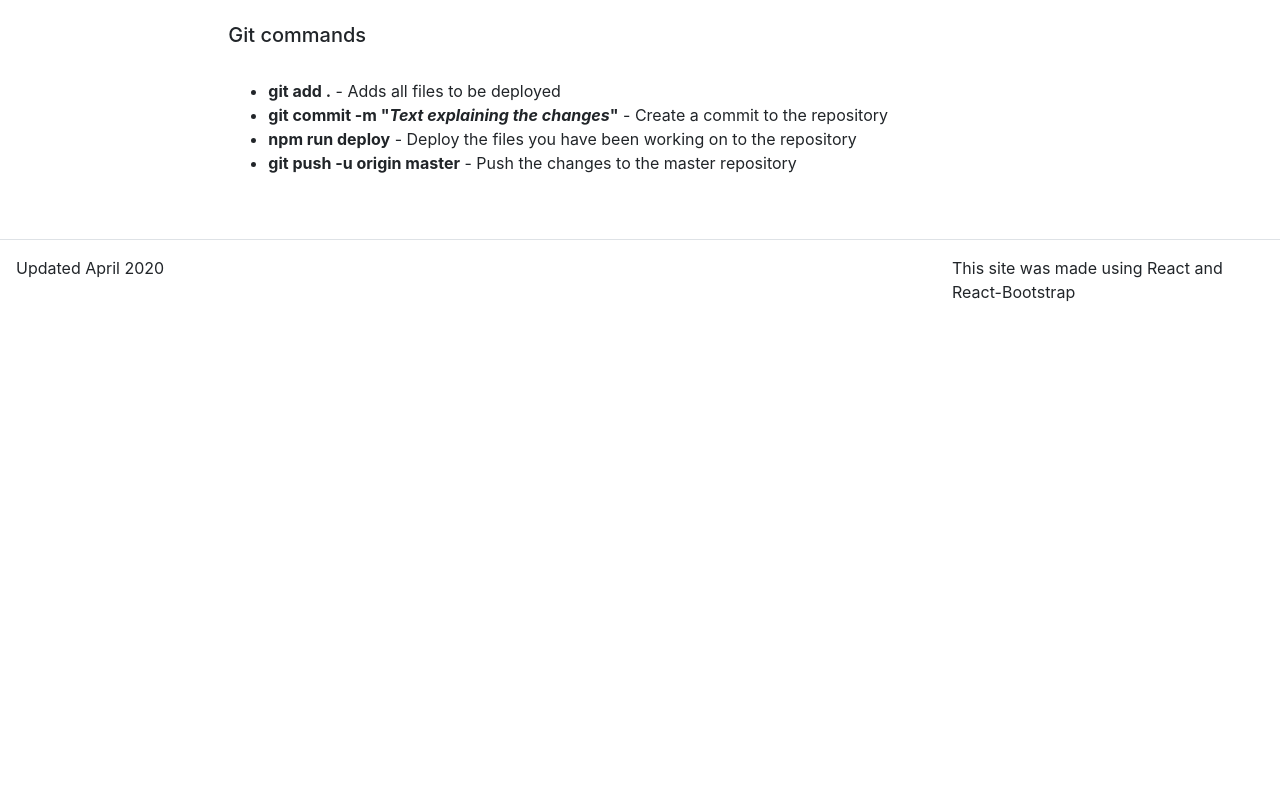
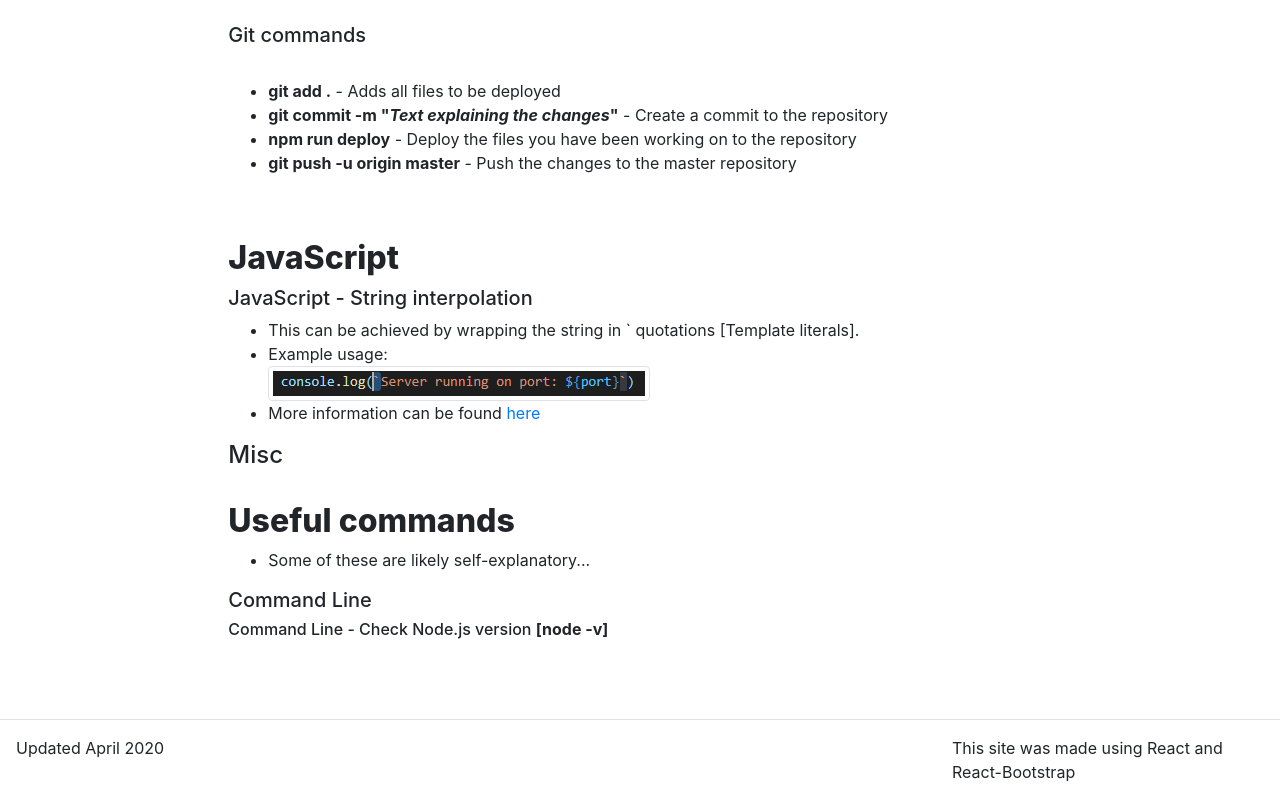
Before and after one commit to JonHanes/portfolio, a React (Create React App) app: page /cheatsheet in a window 1280 px wide. Shown: the part 4081-4881 px from the top of the page. Before the commit the page ends 4401 px from the top, so only its background shows below. Built offline with nearby package versions, Linux system fonts and the light colour scheme.

Commit message:
Updated About-page and Cheatsheet

```diff
--- a/src/Pages/AboutPage.js
+++ b/src/Pages/AboutPage.js
@@ -77,8 +77,10 @@ function AboutPage(props) {
             I have worked with Unity in a purely hobbyist capacity, watching tutorials and recreating projects by following along.<br/>
             I have a relative amount of familiarity with Unity and how to work with C# scripting and the Unity interface.<br/>
             In the near future, I want to make a VR-project in Unity, as I find there's a lot of potential in this.<br/>
-            Once my C++ studies start up again, I hope to find the time for Unreal Engine as well.<br/>
+            Once my C++ studies start up again, I hope to find the time for Unreal Engine as well.<br/><br/>
 
+            I briefly checked out Ruby, the syntax seems reasonable and I'm all for the idea of creating modules for better organization.<br/>
+            Currently trying to orient myself to learn Laravel, as well as learn more about Node.js and Express.js.
             <br/><br/>
 
             <h3>Customer Service Experience</h3>
--- a/src/Pages/Cheatsheet.js
+++ b/src/Pages/Cheatsheet.js
@@ -18,6 +18,8 @@ import XML_DTO from '../Assets/Images/Snippets/XML_DTO.PNG';
 import XML_HelperEX1 from '../Assets/Images/Snippets/XML_HelperEX1.PNG';
 import XML_HelperEX2 from '../Assets/Images/Snippets/XML_HelperEX2.PNG';
 import XML_HelperEX3 from '../Assets/Images/Snippets/XML_HelperEX3.PNG';
+
+import JS_Interpolation from '../Assets/Images/Snippets/JS_Interpolation.PNG';
 //#endregion
 
 function Cheatsheet(props) {
@@ -130,6 +132,33 @@ function Cheatsheet(props) {
                     </ul>
                 </div>
 
+
+                <br/><br/>
+                <h4 className="subTitle">JavaScript</h4>
+
+                <div>
+                    <h5>JavaScript - String interpolation</h5>
+                    <ul>
+                        <li>This can be achieved by wrapping the string in ` quotations [Template literals].</li>
+                        <li>Example usage:</li>
+                        <Image src={JS_Interpolation} thumbnail/>
+                        <li>More information can be found <a href="https://dmitripavlutin.com/string-interpolation-in-javascript/">here</a></li>
+                    </ul>
+                </div>
+
+                <h4>Misc</h4>
+
+                <br/>
+                <h4 className="subTitle">Useful commands</h4>
+                <ul>
+                    <li>Some of these are likely self-explanatory...</li>
+                </ul>
+
+                <div>
+                    <h5>Command Line</h5>
+                    <h6>Command Line - Check Node.js version <b>[node -v]</b></h6><br/>
+                </div>
+
             </Content>
         </div>
     )
```
Also changed, not shown: src/Assets/Images/Snippets/JS_Interpolation.PNG (added).
